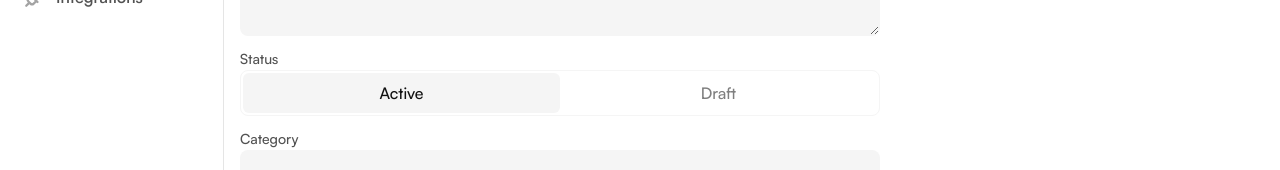
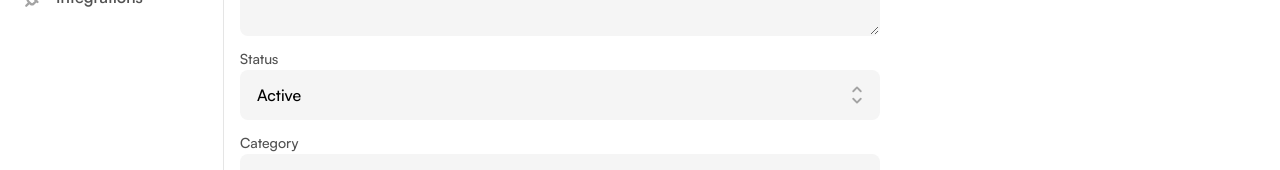
Before and after one commit to ahmdyassr/catalogue-frontend, a Next.js app: page /products/add in a window 1280 px wide. Shown: the part 264-434 px from the top of the page. Built offline with nearby package versions, Linux system fonts and the light colour scheme.

Commit message:
Add select component

```diff
--- a/app/_components/Select.jsx
+++ b/app/_components/Select.jsx
@@ -1,16 +1,37 @@
 import styles from '@/scss/components/Select.module.scss'
 
 const Select = ({ label, options, value, onChange }) => {
+
+	// selected option
+	const selectedOption = options.find(option => option.value === value) || options[0]
+
 	return (
 		<div className={styles.select}>
-			<span className={styles.select__label}>{label}</span>
-			<span className={styles.select__box}>
-				{options.map(({ label, value: optionValue }) => (
-					<span
-						className={`${styles.select__tab} ${optionValue === value && styles.isActive}`}
-						onClick={() => onChange(optionValue)}>{label}</span>
-				))}
-			</span>
+			<label className={styles.select__label}>{label}</label>
+
+			<div className={styles.select__box}>
+				<span className={styles.select__value}>{selectedOption.label}</span>
+
+				<span className={styles.select__icon}>
+					<svg xmlns="http://www.w3.org/2000/svg" width="20" height="20" fill="var(--light-500)" viewBox="0 0 256 256"><path d="M184.49,167.51a12,12,0,0,1,0,17l-48,48a12,12,0,0,1-17,0l-48-48a12,12,0,0,1,17-17L128,207l39.51-39.52A12,12,0,0,1,184.49,167.51Zm-96-79L128,49l39.51,39.52a12,12,0,0,0,17-17l-48-48a12,12,0,0,0-17,0l-48,48a12,12,0,0,0,17,17Z"></path></svg>
+				</span>
+
+				<select
+					className={styles.select__input}
+					value={value}
+					onChange={(e) => onChange(e.target.value)}
+				>
+					{options.map(({ label, value: optionValue }) => (
+						<option
+							key={optionValue}
+							value={optionValue}
+							className={styles.select__option}
+						>
+							{label}
+						</option>
+					))}
+				</select>
+			</div>
 		</div>
 	)
 }
--- a/scss/components/Select.module.scss
+++ b/scss/components/Select.module.scss
@@ -11,26 +11,41 @@
 }
 
 .select__box {
-	display: grid;
-	grid-template-columns: repeat(2, minmax(0, 1fr));
-	padding: 2px;
+	position: relative;
+	padding: 12px 16px;
+	border: 1px solid transparent;
 	border-radius: 8px;
+	font-size: 16px;
 	font-weight: var(--medium);
-	background-color: transparent;
-	border: 1px solid var(--light-200);
+	background-color: var(--light-200);
+
+	&:focus {
+		outline: none;
+		border-color: var(--dark-700, #000);
+		background-color: var(--light-100);
+		box-shadow: 0 0 0 3px rgba(161, 161, 161, 0.50);
+	}
 }
 
-.select__tab {
-	display: inline-flex;
-	padding: 12px 16px;
-	align-items: center;
-	justify-content: center;
-	color: var(--light-700);
-	border-radius: 6px;
+.select__icon {
+	position: absolute;
+	top: 50%;
+	right: 12px;
+	transform: translateY(-50%);
+	font-size: 0;
+}
+
+.select__input {
+	position: absolute;
+	top: 0;
+	left: 0;
+	width: 100%;
+	height: 100%;
+	opacity: 0;
 	cursor: pointer;
+}
 
-	&.isActive {
-		background-color: var(--light-200);
-		color: var(--dark-700);
-	}
+.select__value {
+	font-size: 16px;
+	line-height: 1.5;
 }
```
